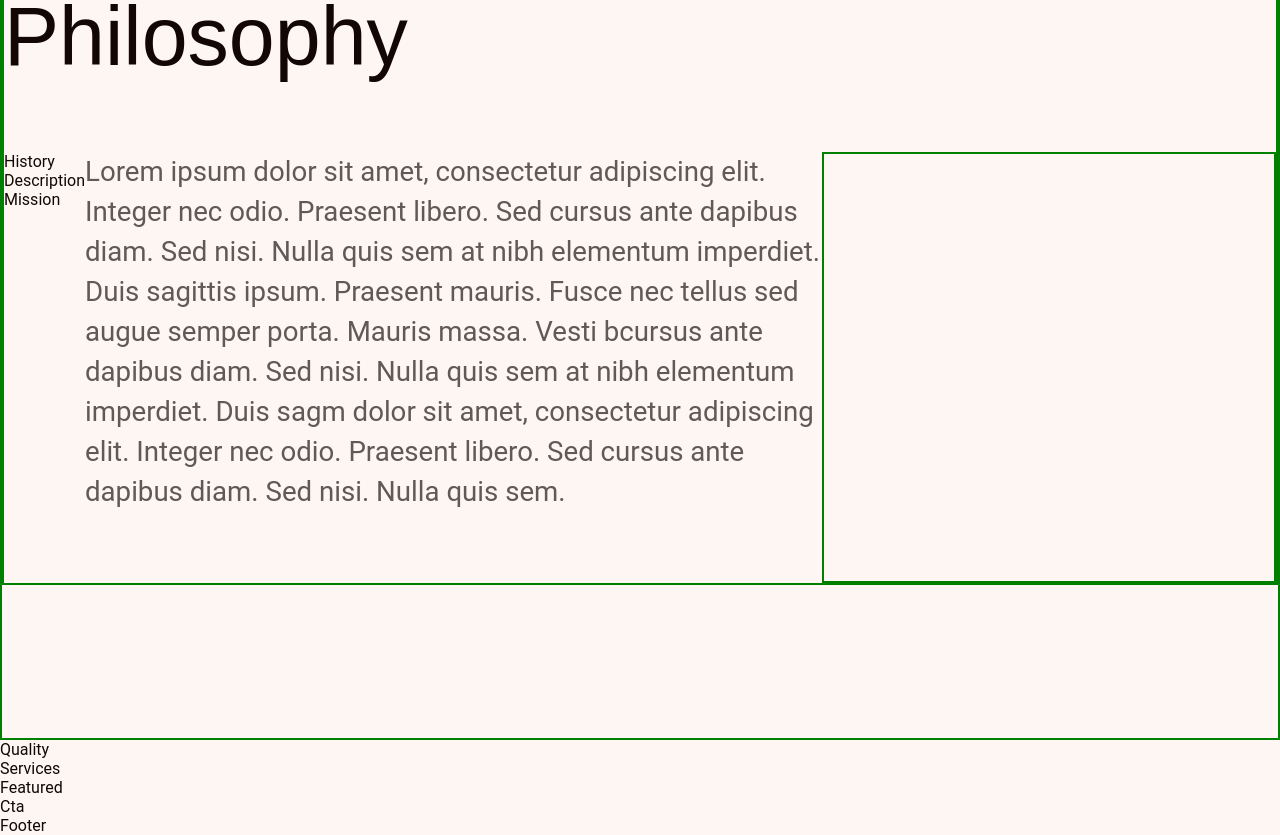
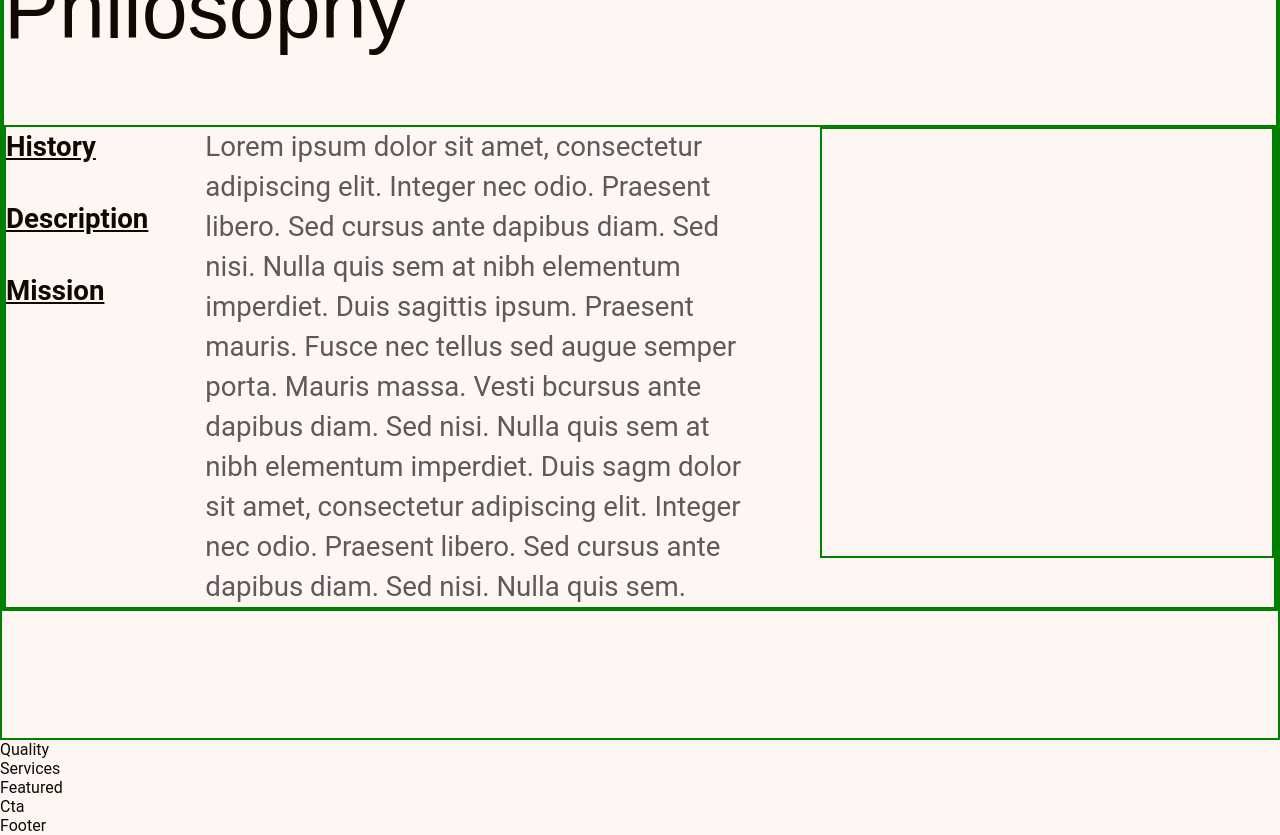
Before and after one commit to adinduokoro/Lizz-Will-Design, a React (Create React App) app: page / in a window 1280 px wide. Shown: the part 1420-2255 px from the top of the page. Built offline with nearby package versions, Linux system fonts and the light colour scheme.

Commit message:
Working on the about section content.

```diff
--- a/src/App.css
+++ b/src/App.css
@@ -79,6 +79,14 @@ h1 {
 
 h2 {
   line-height: 6.4375rem;
+  color: var(--blackColor500);
+}
+
+h3 {
+  color: var(--blackColor500);
+  font-size: 1.72813rem;
+  font-weight: 600;   /* might change depending on screen size. Original was 500 font weight */
+  line-height: 2.5rem;
 }
 
 p {
--- a/src/components/about/About.js
+++ b/src/components/about/About.js
@@ -1,7 +1,6 @@
 import React from "react";
 import styles from "./About.module.css";
 import { aboutLinks } from "./data";
-import diagonalArrow from "../../assets/diagonal-arrow.svg";
 import { SectionLink } from "../../components";
 
 const About = () => {
@@ -15,7 +14,12 @@ const About = () => {
         <div className={styles["about-content"]}>
           <ul className={styles["about-navigation-links"]}>
             {aboutLinks.map((link, index) => (
-              <li key={index}>{link}</li>
+              <li key={index}>
+                <h3>
+                {link}
+
+                </h3>
+              </li>
             ))}
           </ul>
           <p>
--- a/src/components/about/About.module.css
+++ b/src/components/about/About.module.css
@@ -28,11 +28,22 @@
 
 .about-content{
   display: flex;
+  justify-content: center;
+  border: 2px solid green;
+  max-width: 87.25rem;
+  align-self: center;
+  gap: 3.56rem;
+
 }
 
 .about-navigation-links{
   display: flex;
   flex-direction: column;
+  gap: 2rem;
+}
+
+.about-navigation-links li h3{
+  text-decoration-line: underline;
 }
 
 .card-container{
```
